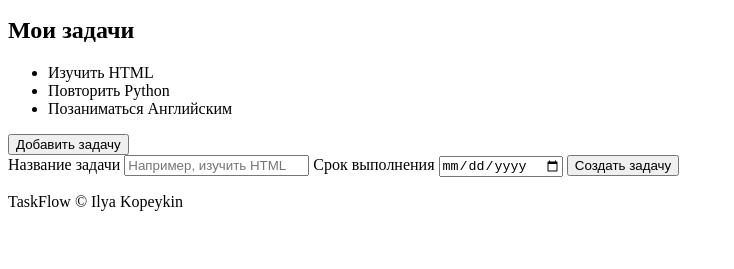
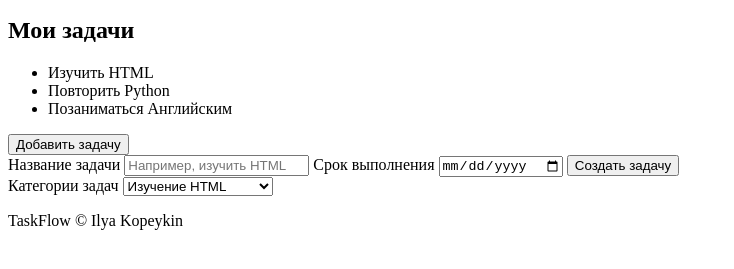
Before and after one commit to IlyaKopey/TaskFLow, a plain HTML site: page frontend/index.html in a window 1280 px wide. Shown: the part 101-370 px from the top of the page, without its empty margins (0-734 px from the left). Drawn offline with Linux system fonts and the light colour scheme.

Commit message:
Added select

```diff
--- a/frontend/index.html
+++ b/frontend/index.html
@@ -41,6 +41,16 @@
             >
             <button type="submit">Создать задачу</button>
         </form>
+        <sectoin>
+            <label for="task_category">Категории задач</label>
+
+            <select id="task_category" name="task_category">
+                <option value="html">Изучение HTML</option>
+                <option value="english">Занятия Английским</option>
+                <option value="programming">Программирование</option>
+                <option value="other">Разное</option>
+            </select>
+        </sectoin>
     </main>
     <footer>
         <p>TaskFlow © Ilya Kopeykin</p>
```
